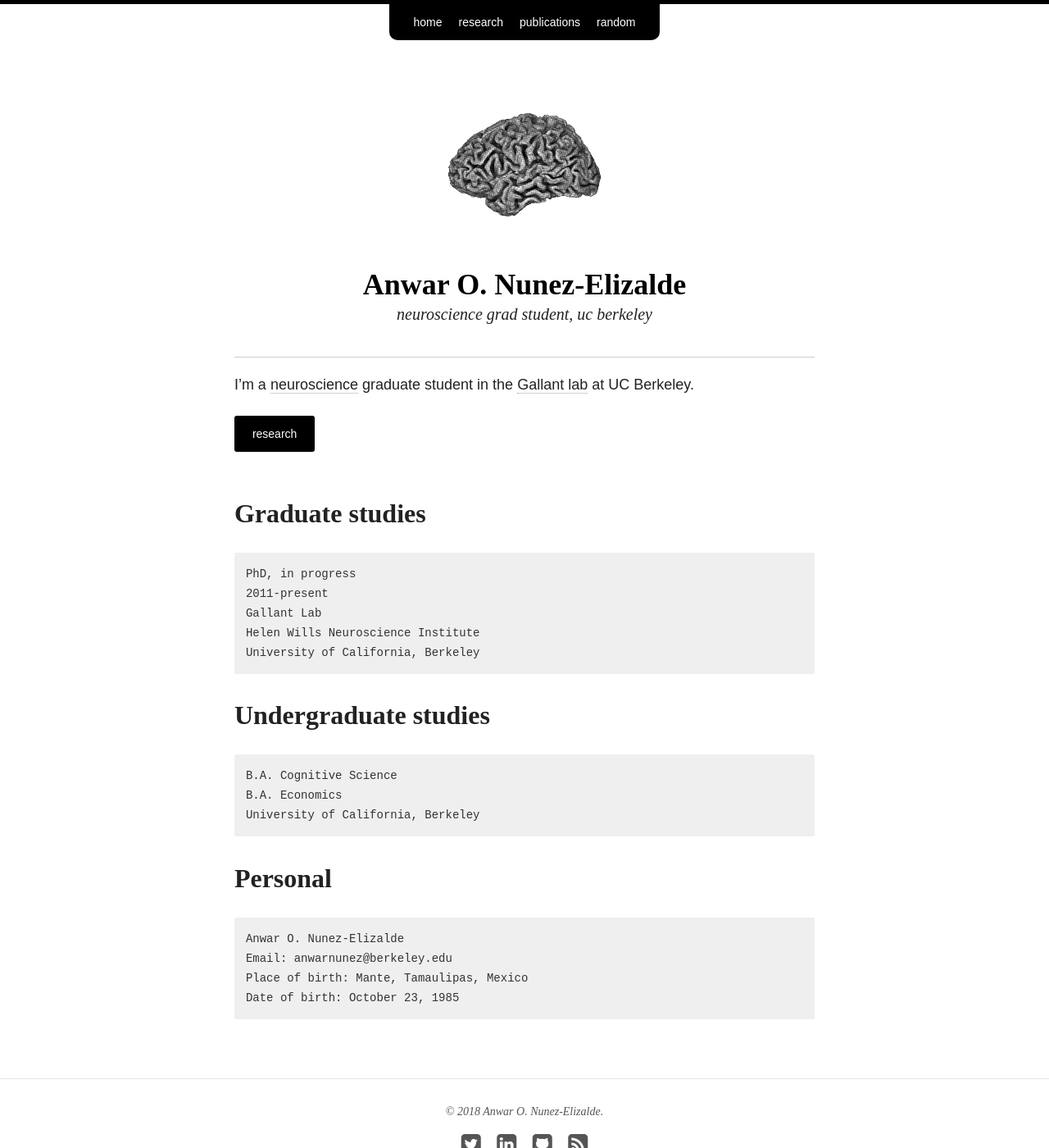
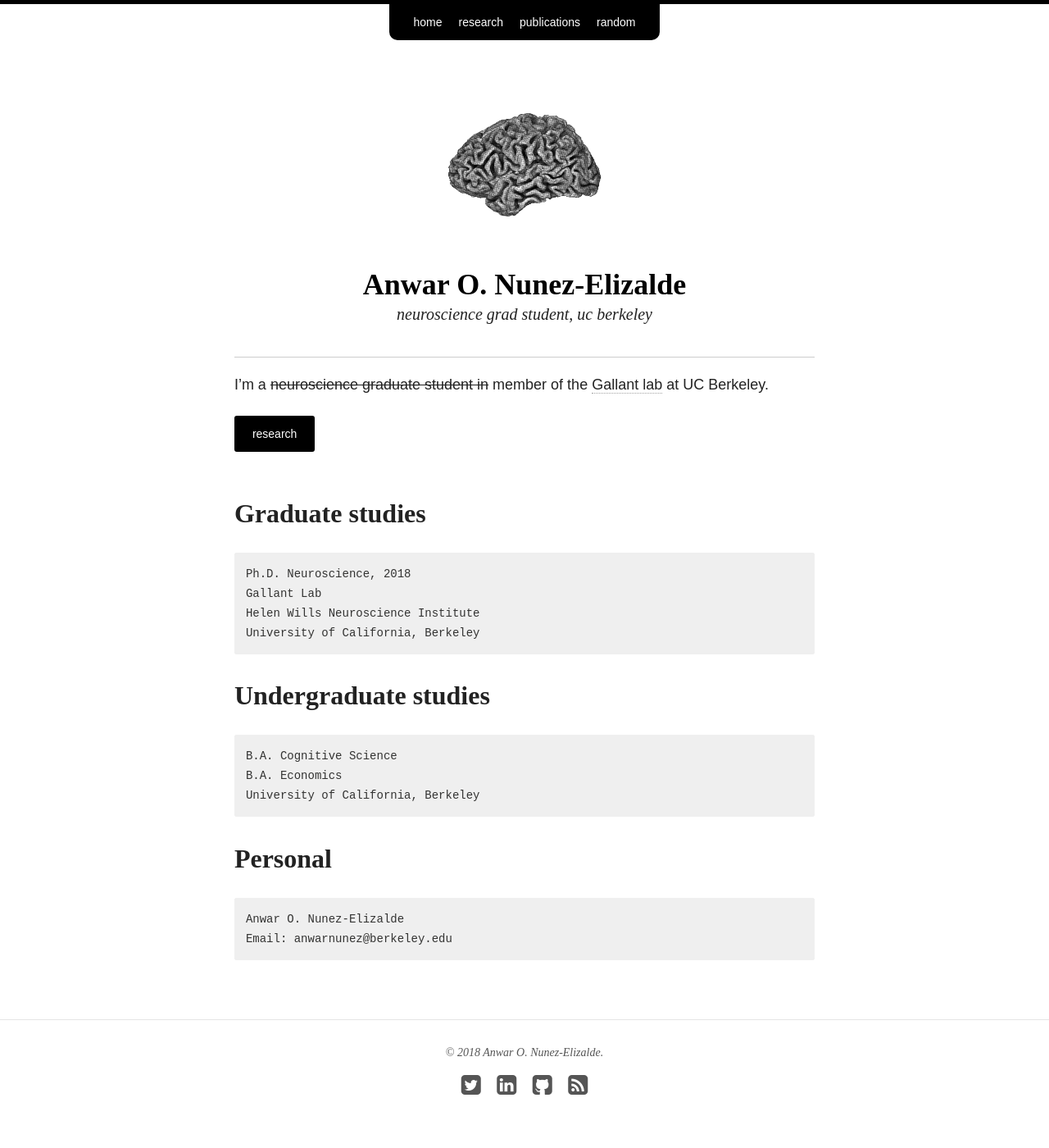
Before and after one commit to anwarnunez/anwarnunez.github.io, a Jekyll site: the page built from index.md, in a window 1280 px wide and 1400 px high. Shown: the whole window at 82% size. Built offline with Jekyll 4.4.1, drawn with Linux system fonts in a browser that asks for light colours; nearby versions of some CDN libraries.

Commit message:
Update index.md

```diff
--- a/index.md
+++ b/index.md
@@ -11,32 +11,29 @@ image:
 
 ***
 
-I'm a [neuroscience][hwni] graduate student in the [Gallant lab][glab] at UC Berkeley.
+I'm a ~~[neuroscience][hwni] graduate student in~~ member of the [Gallant lab][glab] at UC Berkeley.
 
 <a markdown="0" href="{{ site.url }}/research" class="btn">research</a>
 
 
 ## Graduate studies
 
-	PhD, in progress
-	2011-present
+	Ph.D. Neuroscience, 2018
 	Gallant Lab
 	Helen Wills Neuroscience Institute
 	University of California, Berkeley
 
 ## Undergraduate studies
 
-    B.A. Cognitive Science
-    B.A. Economics
-    University of California, Berkeley
+	B.A. Cognitive Science
+	B.A. Economics
+	University of California, Berkeley
 
 
 ## Personal
 
 	Anwar O. Nunez-Elizalde
 	Email: anwarnunez@berkeley.edu
-	Place of birth: Mante, Tamaulipas, Mexico
-	Date of birth: October 23, 1985
 
 [glab]: http://gallantlab.org
 [hwni]: http://neuroscience.berkeley.edu
```
